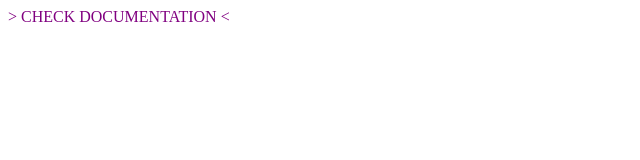
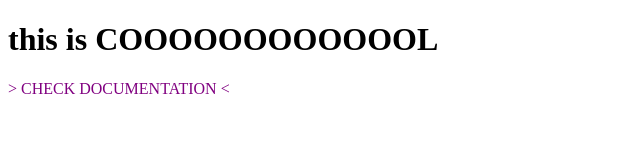
Before and after one commit to riho-tnmr/background-generator, a plain HTML site: page index.html in a window 1280 px wide. Shown: the whole page, without its empty margins (0-640 px from the left). Drawn offline with Linux system fonts and the light colour scheme.

Commit message:
Added the title

```diff
--- a/index.html
+++ b/index.html
@@ -21,6 +21,7 @@
     </style>
   </head>
   <body>
+    <h1>this is COOOOOOOOOOOOL</h1>
     <a href="http://www.testdome.com">Check documentation</a>
   </body>
 </html>
```
